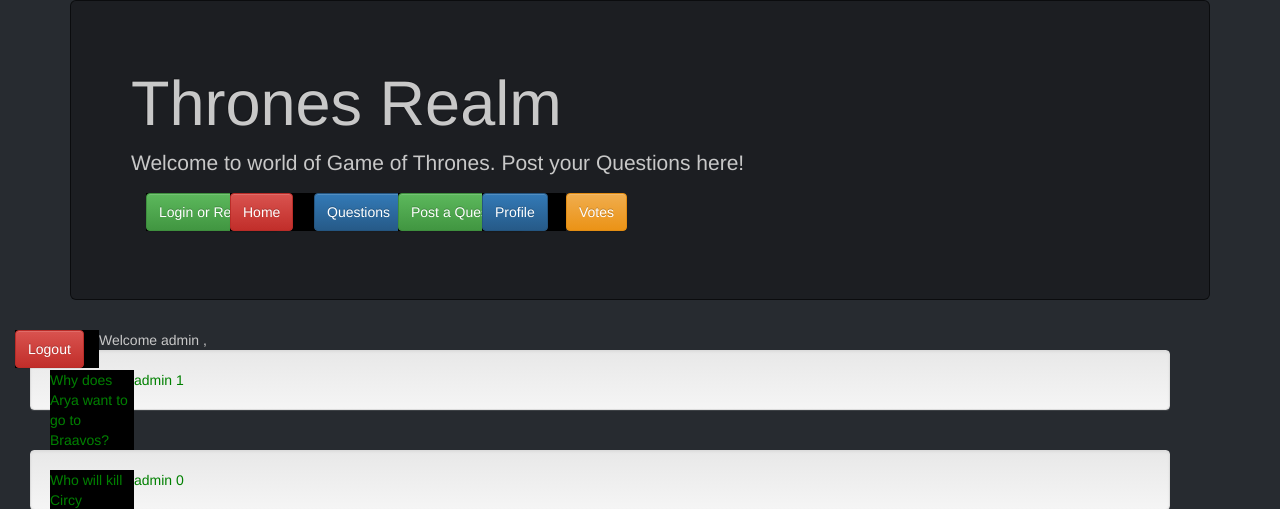
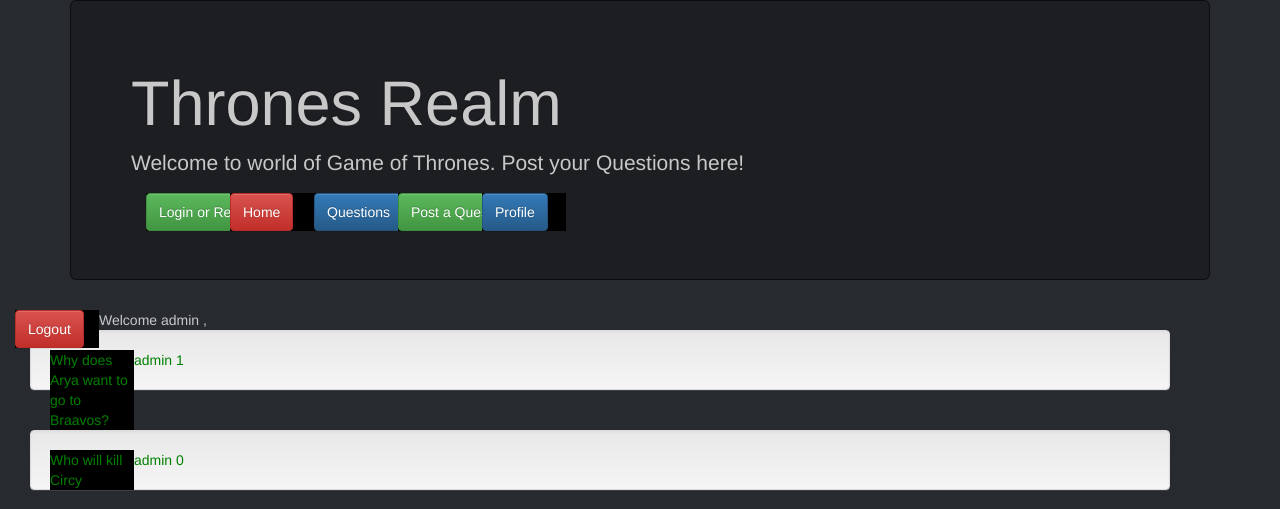
Before and after one commit to veena9869/WebProg, a PHP site: page /Profile.php in a window 1280 px wide. Shown: the top 509 px of the page. Run offline with PHP 8.4, Linux system fonts and the light colour scheme; a user stored in the database is signed in; data comes from the database, SQL or seed files in the repository.

Commit message:
Changes in files

```diff
--- a/Profile.php
+++ b/Profile.php
@@ -27,7 +27,7 @@
       <a href="Questions.php"><button type="button" class="btn btn-primary">Questions</button></a>
         <a href="SubmitQuest.php"><button type="button" class="btn btn-success">Post a Question</button></a>
         <a href="Profile.php"><button type="button" class="btn btn-primary">Profile</button></a>
-        <button type="button" class="btn btn-warning">Votes</button> <br><br>
+
       </div>
    </div>
 </div>
--- a/Questions.php
+++ b/Questions.php
@@ -35,8 +35,6 @@ error_reporting(0);
         <a href="SubmitQuest.php"><button type="button" class="btn btn-success">Post a Question</button></a>
         <a href="Profile.php"><button type="button" class="btn btn-primary">Profile</button></a>
         <button type="button" class="btn btn-info">Unaswered</button>
-        <button type="button" class="btn btn-warning">Votes</button> <br><br>
-
 
         <?php
         if($_SESSION['logged_in'])
--- a/SubmitQuest.php
+++ b/SubmitQuest.php
@@ -25,9 +25,6 @@
       <a href="Questions.php"><button type="button" class="btn btn-primary">Questions</button></a>
         <a href="SubmitQuest.php"><button type="button" class="btn btn-success">Post a Question</button></a>
         <a href="Profile.php"><button type="button" class="btn btn-primary">Profile</button></a>
-
-
-        <button type="button" class="btn btn-warning">Votes</button> <br><br>
       </div>
         </div>
     </div>
--- a/answersdisplay.php
+++ b/answersdisplay.php
@@ -35,7 +35,6 @@
             <a href="Profile.php">
                 <button type="button" class="btn btn-primary">Profile</button>
             </a>
-            <button type="button" class="btn btn-warning">Votes</button>
             <br>
             <br>
         </div>
--- a/voteQuestion.php
+++ b/voteQuestion.php
@@ -63,6 +63,4 @@ $sql4 = "INSERT INTO question_votes (qv_aorder,qv_uid,  qv_vote)
 	  mysqli_close($conn);
     die();
 
-
-
 ?>
```
